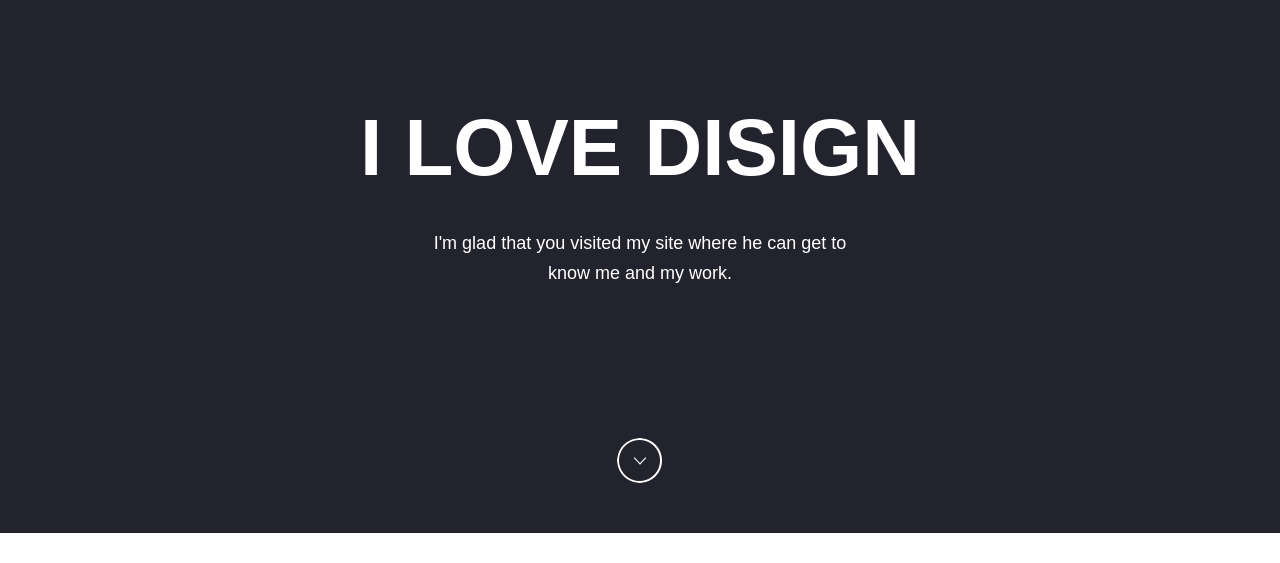
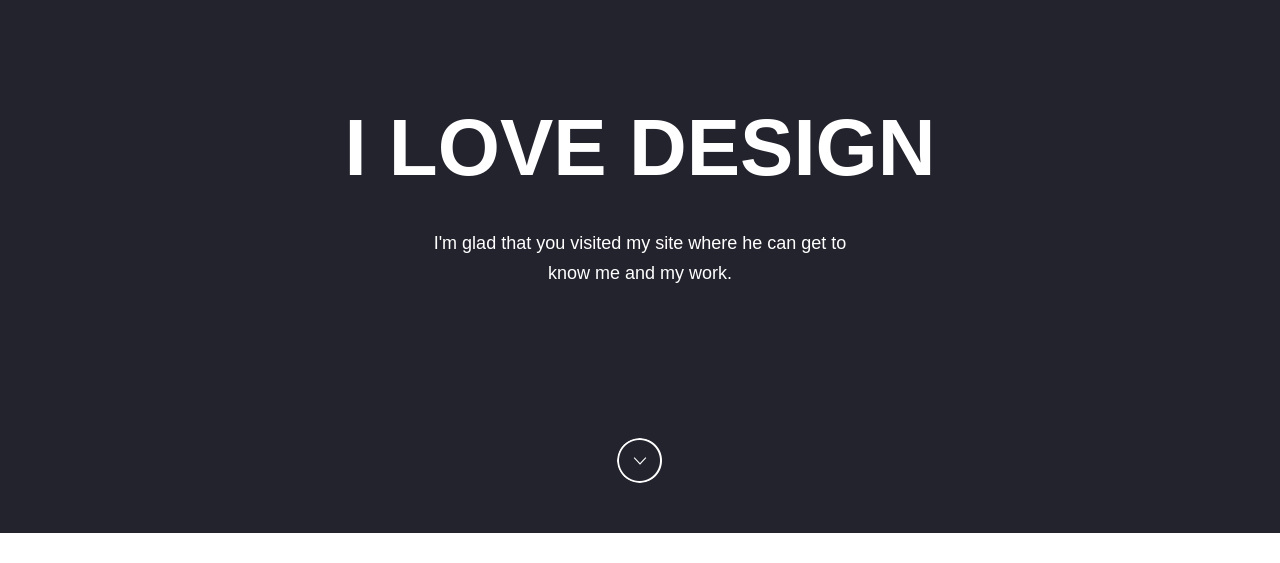
Before and after one commit to Hasiev-Elchin/about_me, a plain HTML site: page index.html in a window 1280 px wide. Shown: the part 237-800 px from the top of the page. Drawn offline with Linux system fonts and the light colour scheme.

Commit message:
Исправил ошибку в тексте

```diff
--- a/index.html
+++ b/index.html
@@ -14,7 +14,7 @@
 				<img src="img/logo.png" alt="logotype" width="135" height="135">
 			</div>
 			<div class="header-text">
-				<h1>i love disign</h1>
+				<h1>i love design</h1>
 				<p class="header-title">
 					I'm glad that you visited my site where he can get to know me and my work.
 				</p>
```
